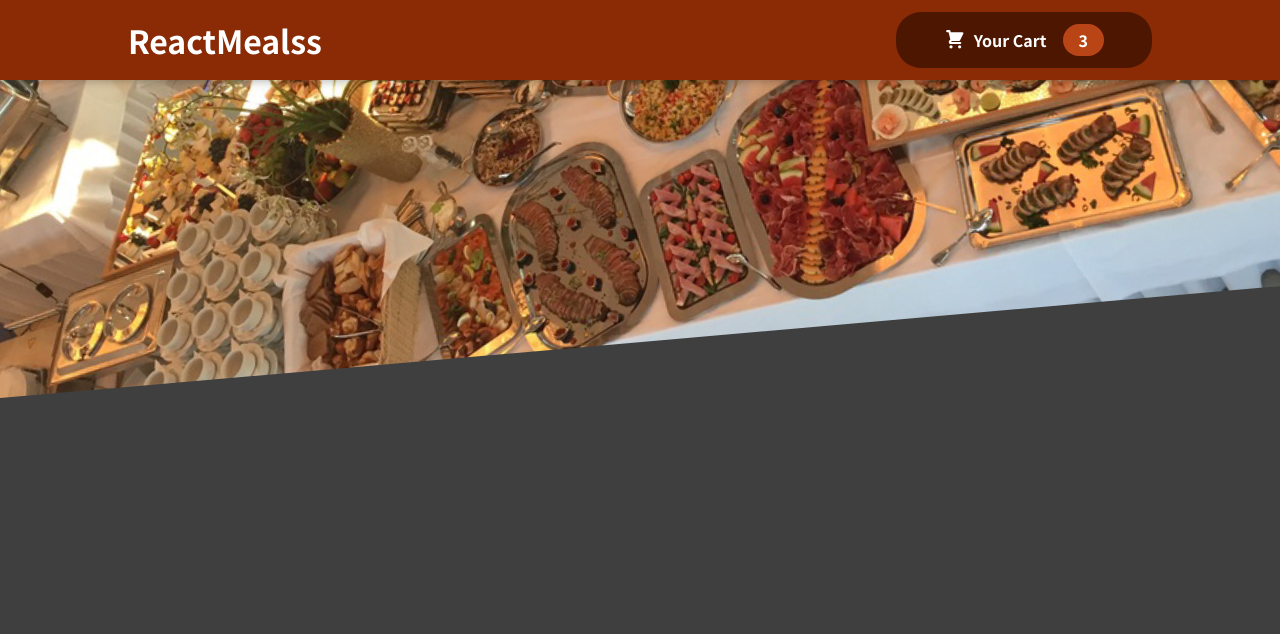
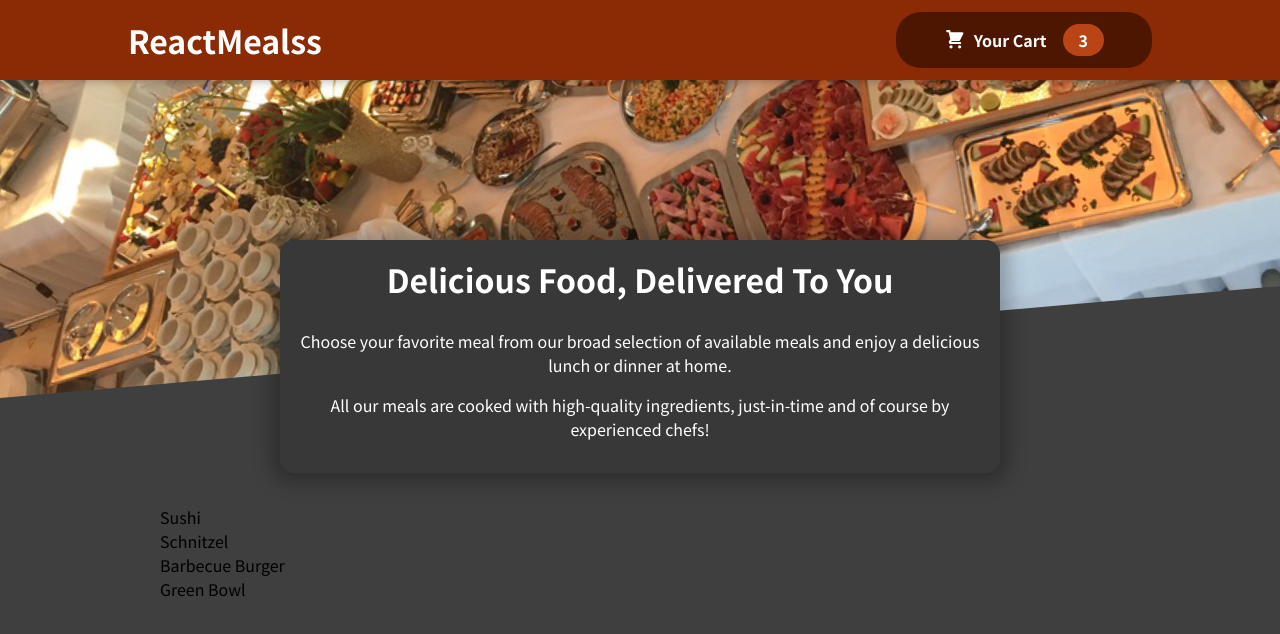
Before and after one commit to CaioFML/react-course-section-11, a React (Create React App) app: page / in a window 1280 px wide. Shown: the top 634 px of the page. Built offline with nearby package versions, Linux system fonts and the light colour scheme.

Commit message:
135. Adding a "Meals" Component

```diff
--- a/src/App.js
+++ b/src/App.js
@@ -1,10 +1,14 @@
 import React, { Fragment } from "react";
 import Header from "./components/Layout/Header";
+import Meals from "./components/Meals/Meals";
 
 function App() {
   return (
     <Fragment>
       <Header />
+      <main>
+        <Meals />
+      </main>
     </Fragment>
   );
 }
--- /dev/null
+++ b/src/components/Meals/AvailableMeals.js
@@ -0,0 +1,42 @@
+import classes from "./AvailableMeals.module.css";
+
+const DUMMY_MEALS = [
+  {
+    id: "m1",
+    name: "Sushi",
+    description: "Finest fish and veggies",
+    price: 22.99,
+  },
+  {
+    id: "m2",
+    name: "Schnitzel",
+    description: "A german specialty!",
+    price: 16.5,
+  },
+  {
+    id: "m3",
+    name: "Barbecue Burger",
+    description: "American, raw, meaty",
+    price: 12.99,
+  },
+  {
+    id: "m4",
+    name: "Green Bowl",
+    description: "Healthy...and green...",
+    price: 18.99,
+  },
+];
+
+const AvailableMeals = () => {
+  const mealsList = DUMMY_MEALS.map((meal) => {
+    return <li>{meal.name}</li>;
+  });
+
+  return (
+    <section className={classes.meals}>
+      <ul>{mealsList}</ul>
+    </section>
+  );
+};
+
+export default AvailableMeals;
--- /dev/null
+++ b/src/components/Meals/AvailableMeals.module.css
@@ -0,0 +1,24 @@
+.meals {
+  max-width: 60rem;
+  width: 90%;
+  margin: 2rem auto;
+  animation: meals-appear 1s ease-out forwards;
+}
+
+.meals ul {
+  list-style: none;
+  margin: 0;
+  padding: 0;
+}
+
+@keyframes meals-appear {
+  from {
+    opacity: 0;
+    transform: translateY(3rem);
+  }
+
+  to {
+    opacity: 1;
+    transform: translateY(0);
+  }
+}
--- /dev/null
+++ b/src/components/Meals/Meals.js
@@ -0,0 +1,15 @@
+import React, { Fragment } from "react";
+
+import MealsSummary from "./MealsSummary";
+import AvailableMeals from "./AvailableMeals";
+
+const Meals = (props) => {
+  return (
+    <Fragment>
+      <MealsSummary />
+      <AvailableMeals />
+    </Fragment>
+  );
+};
+
+export default Meals;
--- /dev/null
+++ b/src/components/Meals/MealsSummary.js
@@ -0,0 +1,19 @@
+import classes from "./MealsSummary.module.css";
+
+const MealsSummary = () => {
+  return (
+    <section className={classes.summary}>
+      <h2>Delicious Food, Delivered To You</h2>
+      <p>
+        Choose your favorite meal from our broad selection of available meals
+        and enjoy a delicious lunch or dinner at home.
+      </p>
+      <p>
+        All our meals are cooked with high-quality ingredients, just-in-time and
+        of course by experienced chefs!
+      </p>
+    </section>
+  );
+};
+
+export default MealsSummary;
--- /dev/null
+++ b/src/components/Meals/MealsSummary.module.css
@@ -0,0 +1,18 @@
+.summary {
+  text-align: center;
+  max-width: 45rem;
+  width: 90%;
+  margin: auto;
+  margin-top: -10rem;
+  position: relative;
+  background-color: #383838;
+  color: white;
+  border-radius: 14px;
+  padding: 1rem;
+  box-shadow: 0 1px 18px 10px rgba(0, 0, 0, 0.25);
+}
+
+.summary h2 {
+  font-size: 2rem;
+  margin-top: 0;
+}
```
Also changed, not shown: 1 other file (tests, documents, lock files or other folders).
